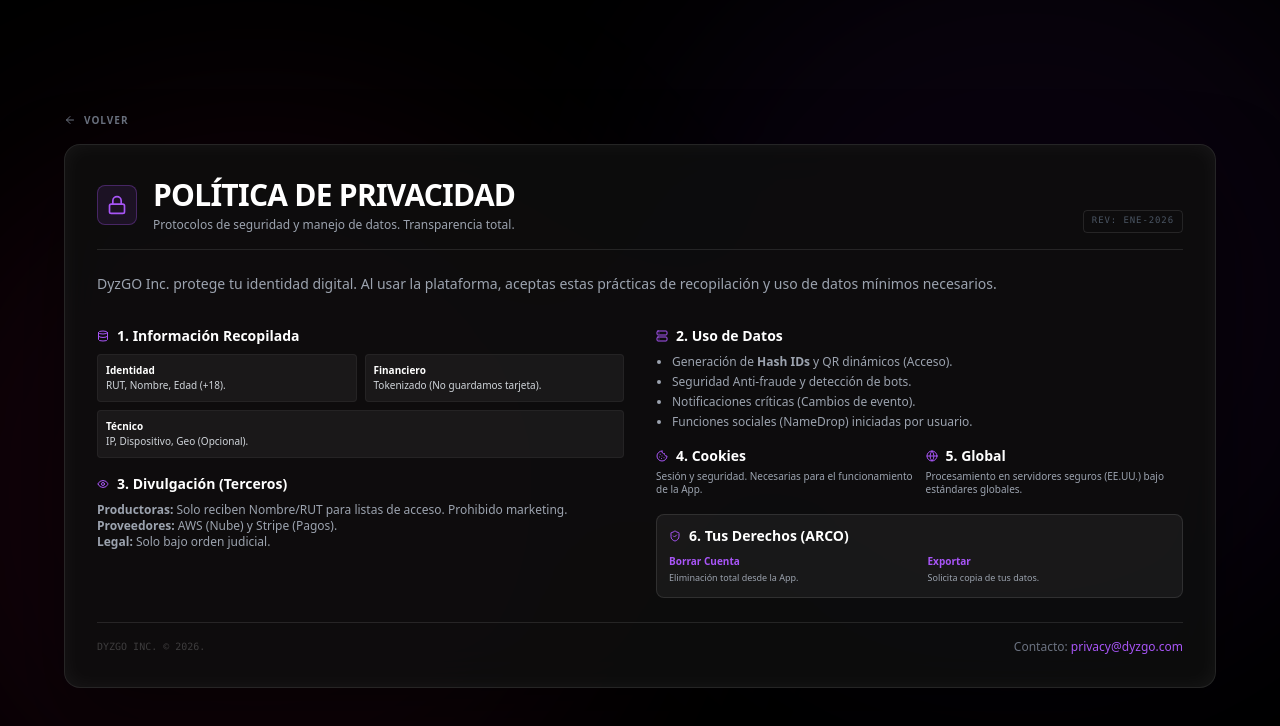
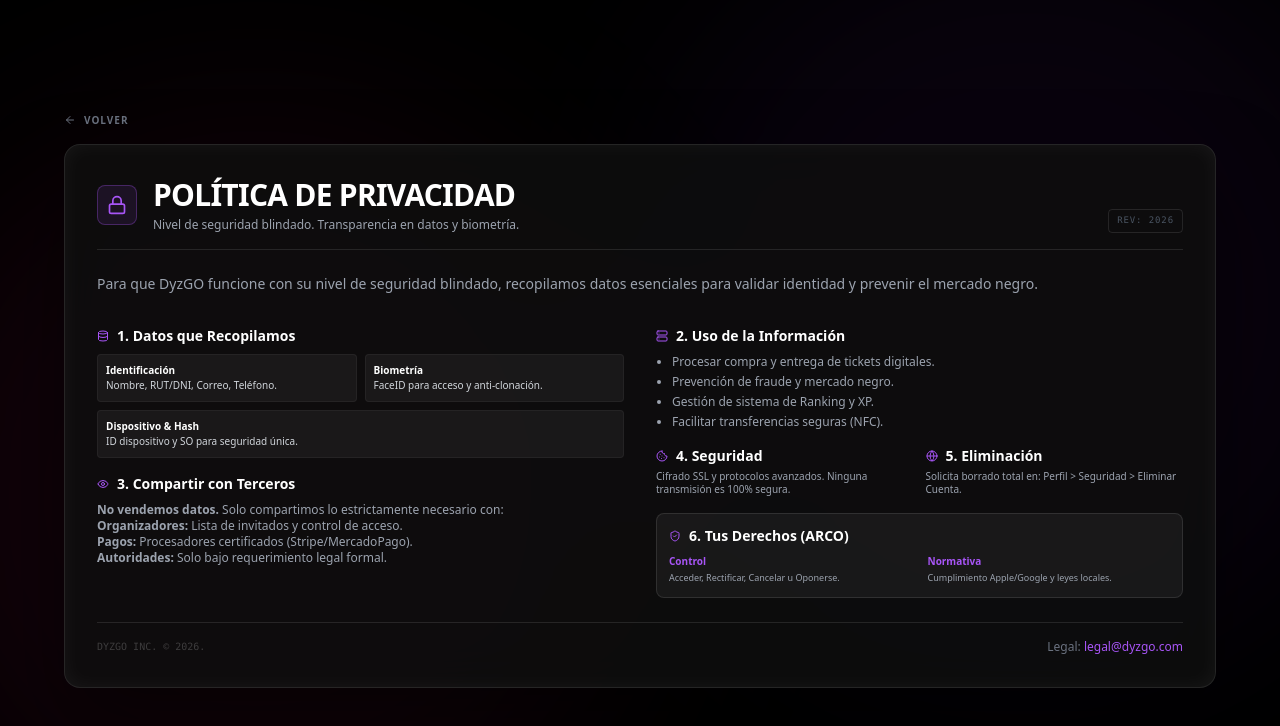
Before and after one commit to dyzgolanding/dyzgo-landing, a Next.js app: page /privacy in a window 1280 px wide. Shown: the top 726 px of the page. Built offline with nearby package versions, Linux system fonts and the light colour scheme.

Commit message:
Update page.tsx

```diff
--- a/app/privacy/page.tsx
+++ b/app/privacy/page.tsx
@@ -14,7 +14,7 @@
   return (
     <div className="min-h-screen bg-black text-white font-sans selection:bg-neonPurple/30 relative overflow-x-hidden flex flex-col items-center justify-center py-4 md:py-8">
 
-      {/* --- Fondo Animado (Sutil) --- */}
+      {/* --- Fondo Animado --- */}
       <div className="fixed inset-0 z-0 pointer-events-none opacity-50">
         <div className="absolute top-[-10%] right-[-10%] w-[60vw] h-[60vw] bg-[#581c87]/20 blur-[100px] rounded-full" />
         <div className="absolute bottom-[-10%] left-[-10%] w-[60vw] h-[60vw] bg-[#db2777]/15 blur-[100px] rounded-full" />
@@ -24,7 +24,7 @@
         variants={containerVariants}
         initial="hidden"
         animate="visible"
-        // ANCHO EXTENDIDO PERO CONTENIDO: max-w-6xl
+        // DESKTOP: max-w-6xl para ancho controlado pero amplio (DASHBOARD)
         className="w-[95%] md:max-w-6xl relative z-10 flex flex-col items-center"
       >
         <div className="w-full mb-4 flex justify-start">
@@ -45,10 +45,10 @@
                 <div>
                     <h1 className="text-xl md:text-3xl font-black uppercase tracking-tight text-white leading-none">Política de Privacidad</h1>
                     <p className="text-[10px] md:text-xs text-gray-400 font-medium mt-1">
-                      Protocolos de seguridad y manejo de datos. Transparencia total.
+                      Nivel de seguridad blindado. Transparencia en datos y biometría.
                     </p>
                 </div>
-                <span className="text-[9px] text-gray-600 font-mono uppercase tracking-widest border border-white/10 px-2 py-1 rounded">Rev: Ene-2026</span>
+                <span className="text-[9px] text-gray-600 font-mono uppercase tracking-widest border border-white/10 px-2 py-1 rounded">Rev: 2026</span>
              </div>
           </div>
 
@@ -57,39 +57,40 @@
 
             {/* Intro (Ancho completo) */}
             <div className="md:col-span-2 text-[11px] md:text-sm text-gray-400 leading-snug mb-2">
-              DyzGO Inc. protege tu identidad digital. Al usar la plataforma, aceptas estas prácticas de recopilación y uso de datos mínimos necesarios.
+              Para que DyzGO funcione con su nivel de seguridad blindado, recopilamos datos esenciales para validar identidad y prevenir el mercado negro.
             </div>
 
             {/* Columna Izquierda */}
             <div className="space-y-4">
                 <section>
                   <h3 className="text-white text-xs md:text-sm font-bold flex items-center gap-2 mb-2">
-                    <Database className="text-neonPurple w-3 h-3" /> 1. Información Recopilada
+                    <Database className="text-neonPurple w-3 h-3" /> 1. Datos que Recopilamos
                   </h3>
                   <div className="grid grid-cols-2 gap-2">
                     <div className="bg-white/5 p-2 rounded border border-white/5 text-[10px]">
-                      <strong className="text-white block">Identidad</strong>
-                      RUT, Nombre, Edad (+18).
+                      <strong className="text-white block">Identificación</strong>
+                      Nombre, RUT/DNI, Correo, Teléfono.
                     </div>
                     <div className="bg-white/5 p-2 rounded border border-white/5 text-[10px]">
-                      <strong className="text-white block">Financiero</strong>
-                      Tokenizado (No guardamos tarjeta).
+                      <strong className="text-white block">Biometría</strong>
+                      FaceID para acceso y anti-clonación.
                     </div>
                     <div className="bg-white/5 p-2 rounded border border-white/5 text-[10px] col-span-2">
-                      <strong className="text-white block">Técnico</strong>
-                      IP, Dispositivo, Geo (Opcional).
+                      <strong className="text-white block">Dispositivo & Hash</strong>
+                      ID dispositivo y SO para seguridad única.
                     </div>
                   </div>
                 </section>
 
                 <section>
                   <h3 className="text-white text-xs md:text-sm font-bold flex items-center gap-2 mb-2">
-                    <Eye className="text-neonPurple w-3 h-3" /> 3. Divulgación (Terceros)
+                    <Eye className="text-neonPurple w-3 h-3" /> 3. Compartir con Terceros
                   </h3>
                   <p className="text-[10px] md:text-xs leading-relaxed text-gray-400 text-justify">
-                    <strong>Productoras:</strong> Solo reciben Nombre/RUT para listas de acceso. Prohibido marketing.
-                    <br/><strong>Proveedores:</strong> AWS (Nube) y Stripe (Pagos).
-                    <br/><strong>Legal:</strong> Solo bajo orden judicial.
+                    <strong>No vendemos datos.</strong> Solo compartimos lo estrictamente necesario con:
+                    <br/><strong>Organizadores:</strong> Lista de invitados y control de acceso.
+                    <br/><strong>Pagos:</strong> Procesadores certificados (Stripe/MercadoPago).
+                    <br/><strong>Autoridades:</strong> Solo bajo requerimiento legal formal.
                   </p>
                 </section>
             </div>
@@ -98,31 +99,31 @@
             <div className="space-y-4">
                 <section>
                   <h3 className="text-white text-xs md:text-sm font-bold flex items-center gap-2 mb-2">
-                    <Server className="text-neonPurple w-3 h-3" /> 2. Uso de Datos
+                    <Server className="text-neonPurple w-3 h-3" /> 2. Uso de la Información
                   </h3>
                   <ul className="list-disc pl-4 space-y-1 text-[10px] md:text-xs text-gray-400">
-                    <li>Generación de <strong>Hash IDs</strong> y QR dinámicos (Acceso).</li>
-                    <li>Seguridad Anti-fraude y detección de bots.</li>
-                    <li>Notificaciones críticas (Cambios de evento).</li>
-                    <li>Funciones sociales (NameDrop) iniciadas por usuario.</li>
+                    <li>Procesar compra y entrega de tickets digitales.</li>
+                    <li>Prevención de fraude y mercado negro.</li>
+                    <li>Gestión de sistema de Ranking y XP.</li>
+                    <li>Facilitar transferencias seguras (NFC).</li>
                   </ul>
                 </section>
 
                 <div className="grid grid-cols-2 gap-3">
                    <section>
                       <h3 className="text-white text-xs md:text-sm font-bold flex items-center gap-2 mb-1">
-                        <Cookie className="text-neonPurple w-3 h-3" /> 4. Cookies
+                        <Cookie className="text-neonPurple w-3 h-3" /> 4. Seguridad
                       </h3>
                       <p className="text-[10px] text-gray-400 leading-snug">
-                        Sesión y seguridad. Necesarias para el funcionamiento de la App.
+                        Cifrado SSL y protocolos avanzados. Ninguna transmisión es 100% segura.
                       </p>
                    </section>
                    <section>
                       <h3 className="text-white text-xs md:text-sm font-bold flex items-center gap-2 mb-1">
-                        <Globe className="text-neonPurple w-3 h-3" /> 5. Global
+                        <Globe className="text-neonPurple w-3 h-3" /> 5. Eliminación
                       </h3>
                       <p className="text-[10px] text-gray-400 leading-snug">
-                        Procesamiento en servidores seguros (EE.UU.) bajo estándares globales.
+                        Solicita borrado total en: Perfil &gt; Seguridad &gt; Eliminar Cuenta.
                       </p>
                    </section>
                 </div>
@@ -133,12 +134,12 @@
                   </h3>
                   <div className="flex gap-4">
                      <div className="flex-1">
-                        <h4 className="text-neonPurple font-bold text-[10px] mb-0.5">Borrar Cuenta</h4>
-                        <p className="text-[9px] text-gray-400">Eliminación total desde la App.</p>
+                        <h4 className="text-neonPurple font-bold text-[10px] mb-0.5">Control</h4>
+                        <p className="text-[9px] text-gray-400">Acceder, Rectificar, Cancelar u Oponerse.</p>
                      </div>
                      <div className="flex-1">
-                        <h4 className="text-neonPurple font-bold text-[10px] mb-0.5">Exportar</h4>
-                        <p className="text-[9px] text-gray-400">Solicita copia de tus datos.</p>
+                        <h4 className="text-neonPurple font-bold text-[10px] mb-0.5">Normativa</h4>
+                        <p className="text-[9px] text-gray-400">Cumplimiento Apple/Google y leyes locales.</p>
                      </div>
                   </div>
                 </section>
@@ -151,7 +152,7 @@
                DyzGO Inc. © 2026.
              </p>
              <p className="text-gray-500 text-[9px] md:text-xs font-sans">
-               Contacto: <span className="text-neonPurple hover:underline cursor-pointer">privacy@dyzgo.com</span>
+               Legal: <span className="text-neonPurple hover:underline cursor-pointer">legal@dyzgo.com</span>
              </p>
           </div>
         </div>
```
